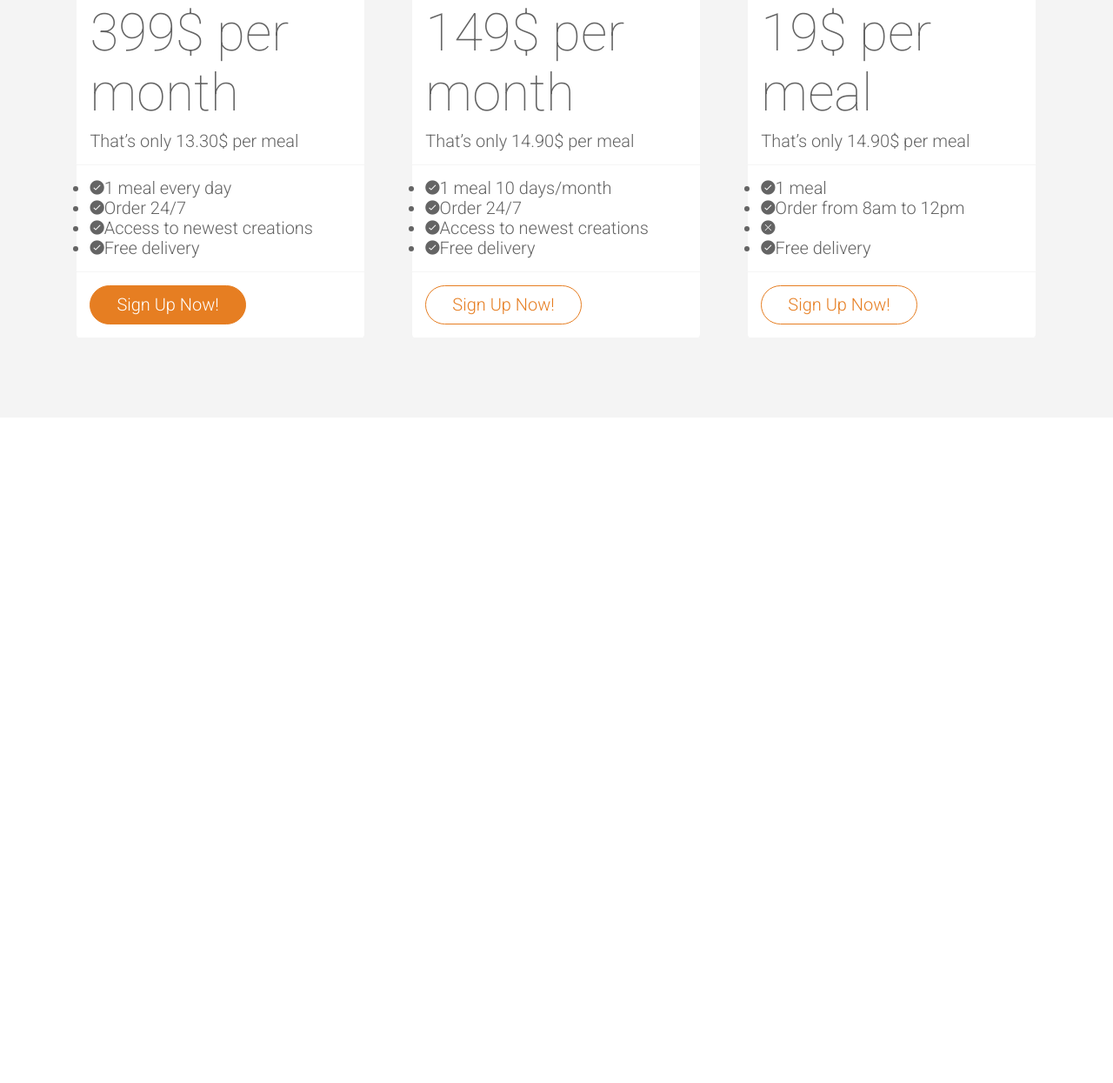
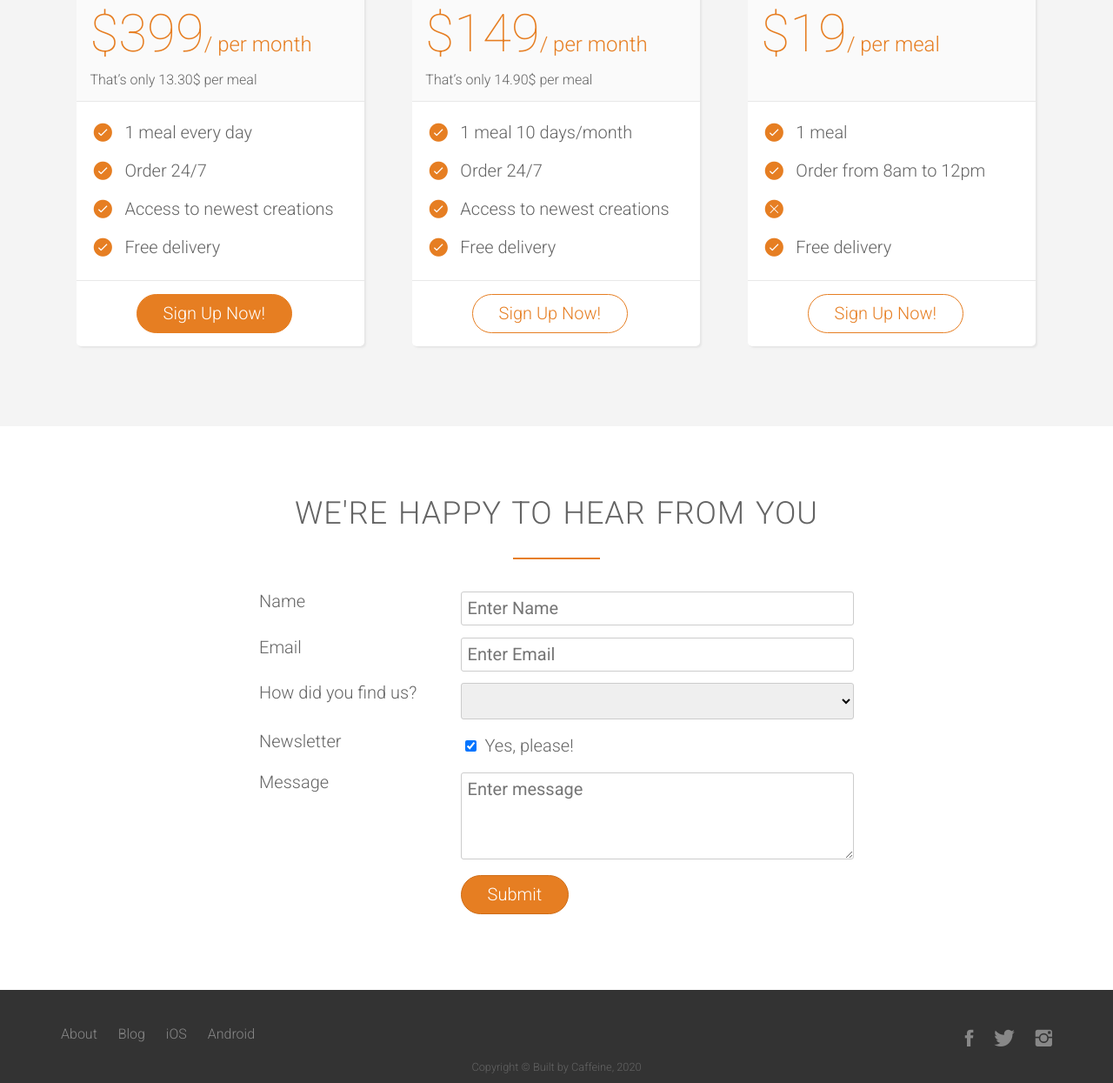
Before and after one commit to austinfinke/shiny-octo-goggles, a plain HTML site: page index.html in a window 1280 px wide. Shown: the part 4364-5609 px from the top of the page at 87% size. Before the commit the page ends 4844 px from the top, so only its background shows below. Drawn offline with nearby package versions, Linux system fonts and the light colour scheme.

Commit message:
footer complete

```diff
--- a/assets/css/main.css
+++ b/assets/css/main.css
@@ -121,7 +121,8 @@ h2:after {
 /* ----- BUTTONS ----- */
 /* pseudo class = link and visited AND all normal btn class styles*/
 .btn:link,
-.btn:visited {
+.btn:visited,
+input[type=submit] {
   display: inline-block;
   padding: 10px 30px;
   font-weight: 300;
@@ -131,7 +132,8 @@ h2:after {
 }
 
 .btn-full:link,
-.btn-full:visited {
+.btn-full:visited,
+input[type=submit] {
   color: #fff;
   background-color: #e67e22;
   border-radius: 200px;
@@ -146,12 +148,16 @@ h2:after {
 }
 
 .btn:hover,
-.btn:active {
+.btn:active,
+input[type=submit]:hover,
+input[type=submit]:active {
   background-color: #cf6d17;
+  cursor: pointer;
 }
 
 .btn-full:hover,
-.btn-full:active {
+.btn-full:active,
+input[type=submit] {
   border: 1px solid #cf6d17;
 }
 
@@ -237,6 +243,7 @@ header {
 .section-features .long-copy {
   margin-bottom: 30px;
 }
+
 /* ------------------------------------------ */
 /* MEALS */
 /* ------------------------------------------ */
@@ -399,19 +406,158 @@ cite img {
   border-radius: 5px;
   width: 90%;
   margin-left: 5%;
+  box-shadow: 2px 2px 2px rgb(230, 230, 230);
 }
 
 .plan-box div {
   padding: 15px;
-  border-bottom: 1px solid rgb(245, 245, 245);
+  border-bottom: 1px solid #e8e8e8;
+}
+
+.plan-box ul {
+  list-style: none;
+}
+
+.plan-box ul li {
+  padding: 5px 0;
+}
+
+.plan-box div:first-of-type {
+  background-color: rgb(250, 250, 250);
+  border-top-left-radius: 5px;
+  border-top-right-radius: 5px;
+}
+
+.plan-box div:last-of-type {
+  text-align: center;
+  border: none;
 }
 
 .plan-price {
   font-size: 300%;
   margin-bottom: 10px;
-  font-weight: 200;
+  font-weight: 100;
+  color: #e67e22;
+}
+
+.plan-price span {
+  font-size: 40%;
+  font-weight: 300;
 }
 
 .plan-price-meal {
+  font-size: 80%;
+}
 
+/* ------------------------------------------ */
+/* Contact */
+/* ------------------------------------------ */
+
+.contact-form {
+  width: 60%;
+  margin: 0 auto;
 }
+
+input[type=text],
+input[type=email],
+select,
+textarea {
+  width: 100%;
+  padding: 7px;
+  border-radius: 3px;
+  border: 1px solid #ccc;
+}
+
+textarea {
+  height: 100px;
+}
+
+input[type=checkbox] {
+  margin: 10px 5px;
+}
+
+input:focus,
+textarea:focus {
+  outline: none;
+}
+
+/* ------------------------------------------ */
+/* Footer */
+/* ------------------------------------------ */
+
+footer {
+  background-color: #333;
+  padding: 30px 30px 10px 30px;
+  font-size: 80%;
+}
+
+.footer-nav {
+  list-style: none;
+  float: left;
+}
+
+.social-links {
+  list-style: none;
+  float: right;
+}
+
+.footer-nav li,
+.social-links li {
+  display: inline-block;
+  margin-right: 20px;
+}
+
+.social-links li:last-of-type {
+  margin-right: 0;
+}
+
+.footer-nav li a:link,
+.footer-nav li a:visited,
+.social-links li a:link,
+.social-links li a:visited {
+  text-decoration: none;
+  border: 0;
+  color: #888;
+  height: auto;
+  width: 100%;
+  transition: 0.3s;
+}
+
+.footer-nav li a:hover,
+.footer-nav li a:active {
+  color: #ddd;
+}
+
+.social-links li a:link,
+.social-links li a:active {
+  font-size: 160%;
+}
+
+.ion-social-facebook,
+.ion-social-instagram,
+.ion-social-twitter {
+  border-bottom: 1px solid transparent;
+  transition: 0.3s;
+}
+
+.ion-social-facebook:hover {
+  color: #3b5998;
+  border-bottom: 1px solid #3b5998;
+}
+
+.ion-social-twitter:hover {
+  color: #1da1f2;
+  border-bottom: 1px solid #1da1f2;
+}
+
+.ion-social-instagram:hover {
+  color: #c32aa3;
+  border-bottom: 1px solid #c32aa3;
+}
+
+footer p {
+  text-align: center;
+  width: 100%;
+  margin: 0 auto;
+  font-size: 80%;
+}
--- /dev/null
+++ b/assets/css/queries.css
@@ -0,0 +1,28 @@
+@media only screen and (max-width: 1200px) {
+  .main-text-box {
+    width: 100%;
+    padding: 0 2%;
+  }
+
+  .row {
+    padding: 0 2%;
+  }
+}
+
+@media only screen and (max-width: 1023px) {
+  body {
+    font-size: 18px;
+  }
+
+  section {
+    padding: 60px 0;
+  }
+}
+
+@media only screen and (max-width: 767px) {
+
+}
+
+@media only screen and (max-width: 480px) {
+
+}
--- a/index.html
+++ b/index.html
@@ -8,8 +8,9 @@
   <link rel="stylesheet" href="./assets/css/normalize.css">
   <link rel="stylesheet" href="./assets/css/grid.css">
   <link rel="stylesheet" type="text/css" href="http://code.ionicframework.com/ionicons/2.0.1/css/ionicons.min.css">
+  <link href="https://fonts.googleapis.com/css?family=Roboto:100,300,400&display=swap" rel="stylesheet">
   <link rel="stylesheet" href="./assets/css/main.css">
-  <link href="https://fonts.googleapis.com/css?family=Roboto:100,300,400&display=swap" rel="stylesheet">
+  <link rel="stylesheet" href="./assets/css/queries.css">
   <title>Document</title>
 </head>
 
@@ -225,19 +226,22 @@
     <div class="row">
       <div class="col span-1-of-3">
         <blockquote>
-          Omnifood is just awesome! I just launched a startup which leaves me with no time for cooking, so Omnifood is a life-saver. Now that I got used to it, I couldn't live without my daily meals!
+          Omnifood is just awesome! I just launched a startup which leaves me with no time for cooking, so Omnifood is a
+          life-saver. Now that I got used to it, I couldn't live without my daily meals!
           <cite><img src="./assets/images/customer-1.jpg" alt="customer-1">Alberto Duncan</cite>
         </blockquote>
       </div>
       <div class="col span-1-of-3">
         <blockquote>
-          Inexpensive, healthy and great-tasting meals, delivered right to my home. We have lots of food delivery here in Lisbon, but no one comes even close to Omifood. Me and my family are so in love!
+          Inexpensive, healthy and great-tasting meals, delivered right to my home. We have lots of food delivery here
+          in Lisbon, but no one comes even close to Omifood. Me and my family are so in love!
           <cite><img src="./assets/images/customer-2.jpg" alt="customer-1">Joana Silva</cite>
         </blockquote>
       </div>
       <div class="col span-1-of-3">
         <blockquote>
-          I was looking for a quick and easy food delivery service in San Franciso. I tried a lot of them and ended up with Omnifood. Best food delivery service in the Bay Area. Keep up the great work!
+          I was looking for a quick and easy food delivery service in San Franciso. I tried a lot of them and ended up
+          with Omnifood. Best food delivery service in the Bay Area. Keep up the great work!
           <cite><img src="./assets/images/customer-3.jpg" alt="customer-1">Milton Chapman</cite>
         </blockquote>
       </div>
@@ -253,15 +257,15 @@
         <div class="plan-box">
           <div>
             <h3>Premium</h3>
-            <p class="plan-price">399$ per month</p>
+            <p class="plan-price">$399<span>/ per month</span></p>
             <p class="plan-price-meal">That’s only 13.30$ per meal</p>
           </div>
           <div>
             <ul>
-              <li><i class='ion-ios-checkmark' alt='check'></i>1 meal every day</li>
-              <li><i class='ion-ios-checkmark' alt='check'></i>Order 24/7</li>
-              <li><i class='ion-ios-checkmark' alt='check'></i>Access to newest creations</li>
-              <li><i class='ion-ios-checkmark' alt='check'></i>Free delivery</li>
+              <li><i class='ion-ios-checkmark icon-small' alt='check'></i>1 meal every day</li>
+              <li><i class='ion-ios-checkmark icon-small' alt='check'></i>Order 24/7</li>
+              <li><i class='ion-ios-checkmark icon-small' alt='check'></i>Access to newest creations</li>
+              <li><i class='ion-ios-checkmark icon-small' alt='check'></i>Free delivery</li>
             </ul>
           </div>
           <div>
@@ -273,15 +277,15 @@
         <div class="plan-box">
           <div>
             <h3>Pro</h3>
-            <p class="plan-price">149$ per month</p>
+            <p class="plan-price">$149<span>/ per month</span></p>
             <p class="plan-price-meal">That’s only 14.90$ per meal</p>
           </div>
           <div>
             <ul>
-              <li><i class='ion-ios-checkmark' alt='check'></i>1 meal 10 days/month</li>
-              <li><i class='ion-ios-checkmark' alt='check'></i>Order 24/7</li>
-              <li><i class='ion-ios-checkmark' alt='check'></i>Access to newest creations</li>
-              <li><i class='ion-ios-checkmark' alt='check'></i>Free delivery</li>
+              <li><i class='ion-ios-checkmark icon-small' alt='check'></i>1 meal 10 days/month</li>
+              <li><i class='ion-ios-checkmark icon-small' alt='check'></i>Order 24/7</li>
+              <li><i class='ion-ios-checkmark icon-small' alt='check'></i>Access to newest creations</li>
+              <li><i class='ion-ios-checkmark icon-small' alt='check'></i>Free delivery</li>
             </ul>
           </div>
           <div>
@@ -293,15 +297,15 @@
         <div class="plan-box">
           <div>
             <h3>Starter</h3>
-            <p class="plan-price">19$ per meal</p>
-            <p class="plan-price-meal">That’s only 14.90$ per meal</p>
+            <p class="plan-price">$19<span>/ per meal</span></p>
+            <p class="plan-price-meal">&nbsp;</p>
           </div>
           <div>
             <ul>
-              <li><i class='ion-ios-checkmark' alt='check'></i>1 meal</li>
-              <li><i class='ion-ios-checkmark' alt='check'></i>Order from 8am to 12pm</li>
-              <li><i class='ion-ios-close' alt='x'></i></li>
-              <li><i class='ion-ios-checkmark' alt='check'></i>Free delivery</li>
+              <li><i class='ion-ios-checkmark icon-small' alt='check'></i>1 meal</li>
+              <li><i class='ion-ios-checkmark icon-small' alt='check'></i>Order from 8am to 12pm</li>
+              <li><i class='ion-ios-close icon-small' alt='x'></i></li>
+              <li><i class='ion-ios-checkmark icon-small' alt='check'></i>Free delivery</li>
             </ul>
           </div>
           <div>
@@ -312,6 +316,94 @@
     </div>
   </section>
 
+  <section class="section-form">
+    <div class="row">
+      <h2>We're happy to hear from you</h2>
+    </div>
+    <div class="row">
+      <form method='post' action="#" class="contact-form">
+        <div class="row">
+          <div class="col span-1-of-3">
+            <label for="name">Name</label>
+          </div>
+          <div class="col span-2-of-3">
+            <input type="text" id="name" placeholder="Enter Name">
+          </div>
+        </div>
+        <div class="row">
+          <div class="col span-1-of-3">
+            <label for="email">Email</label>
+          </div>
+          <div class="col span-2-of-3">
+            <input type="email" id="email" placeholder="Enter Email" required>
+          </div>
+        </div>
+        <div class="row">
+          <div class="col span-1-of-3">
+            <label for="find-us">How did you find us?</label>
+          </div>
+          <div class="col span-2-of-3">
+            <select id="find-us" id="find-us">
+              <option value=""></option>
+              <option value="friends">Friends</option>
+              <option value="internet">Internet</option>
+              <option value="ad">Advertisement</option>
+              <option value="other">Other</option>
+            </select>
+          </div>
+        </div>
+        <div class="row">
+          <div class="col span-1-of-3">
+            <label for="news">Newsletter</label>
+          </div>
+          <div class="col span-2-of-3">
+            <input type="checkbox" id="news" checked="true">
+            Yes, please!
+          </div>
+        </div>
+        <div class="row">
+          <div class="col span-1-of-3">
+            <label for="message">Message</label>
+          </div>
+          <div class="col span-2-of-3">
+            <textarea id="message" placeholder="Enter message"></textarea>
+          </div>
+        </div>
+        <div class="row">
+          <div class="col span-1-of-3">
+            <label>&nbsp;</label>
+          </div>
+          <div class="col span-2-of-3">
+            <input type="submit" value="Submit">
+          </div>
+        </div>
+      </form>
+    </div>
+  </section>
+
+  <footer>
+    <div class="row">
+      <div class="col span-1-of-2">
+        <ul class="footer-nav">
+          <li><a href="#">About</a></li>
+          <li><a href="#">Blog</a></li>
+          <li><a href="#">iOS</a></li>
+          <li><a href="#">Android</a></li>
+        </ul>
+      </div>
+      <div class="col span-1-of-2">
+        <ul class="social-links">
+          <li><a href="#"><i class='ion-social-facebook'></i></a></li>
+          <li><a href="#"><i class='ion-social-twitter'></i></a></li>
+          <li><a href="#"><i class='ion-social-instagram'></i></a></li>
+        </ul>
+      </div>
+    </div>
+    <div class="row">
+      <p>Copyright &copy; Built by Caffeine, 2020</p>
+    </div>
+  </footer>
+
 </body>
 
 </html>
```
